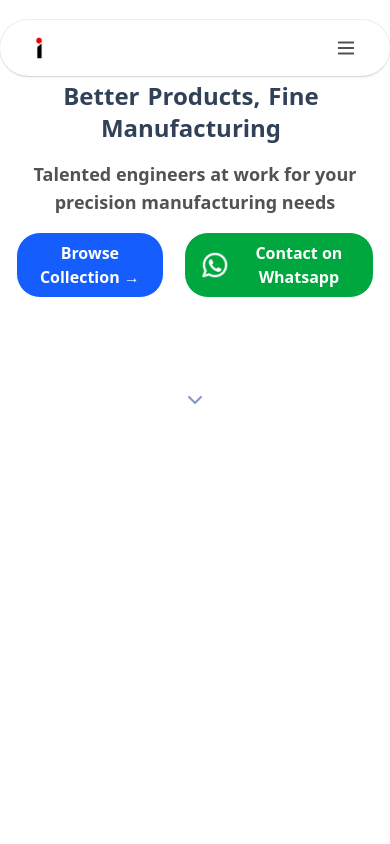
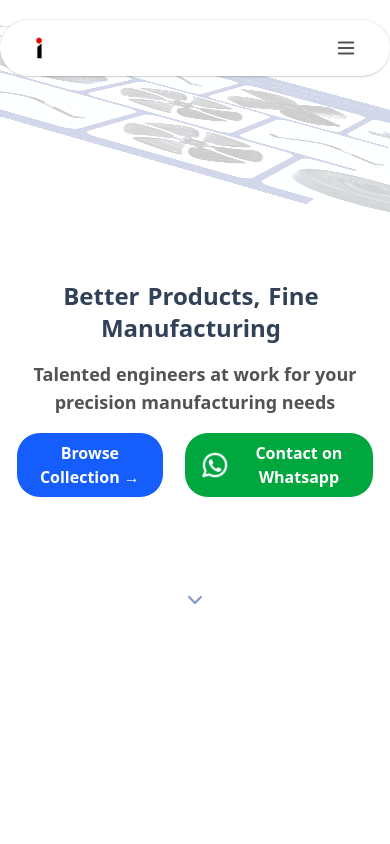
Before and after one commit to RiyaMehta16/indotech, a React (Vite) app: page / in a window 390 px wide. Shown: the top 844 px of the page. Built offline with nearby package versions, Linux system fonts and the light colour scheme.

Commit message:
responsiveness

```diff
--- a/src/components/sections/ProductsParallax.jsx
+++ b/src/components/sections/ProductsParallax.jsx
@@ -50,7 +50,7 @@ export const ProductsParallax = ({ products }) => {
   return (
     <div
       ref={ref}
-      className="h-[245vh] max-lg:h-[220vh] max-lg:-mb-1 max-md:h-[170vh] max-md:-mb-28 max-sm:h-[150vh]  -mb-20 overflow-hidden antialiased relative flex flex-col self-auto [perspective:1000px] [transform-style:preserve-3d]"
+      className="h-[245vh] max-lg:h-[220vh] max-lg:-mb-1 max-md:h-[170vh] max-md:mb-16 max-sm:mb-0 max-sm:h-[180vh]  -mb-20 overflow-hidden antialiased relative flex flex-col self-auto [perspective:1000px] [transform-style:preserve-3d]"
     >
       <Header className="mt-32" />
       <motion.div
--- a/src/components/ui/Header.jsx
+++ b/src/components/ui/Header.jsx
@@ -8,7 +8,7 @@ import { Link } from "react-router-dom";
 
 export function Header() {
   return (
-    <div className="relative mx-auto my-10 flex max-w-7xl flex-col items-center justify-center px-4 py-10 md:py-20">
+    <div className="relative mx-auto my-10 flex max-w-7xl flex-col items-center justify-center px-4 py-10 md:py-20 max-md:mt-60">
       <h1 className="relative z-10 mx-auto max-w-4xl font-bold text-center text-2xl max-lg:font-extrabold text-slate-700 md:text-4xl lg:text-7xl dark:text-slate-300">
         {"Better Products, Fine Manufacturing".split(" ").map((word, index) => (
           <motion.span
```
